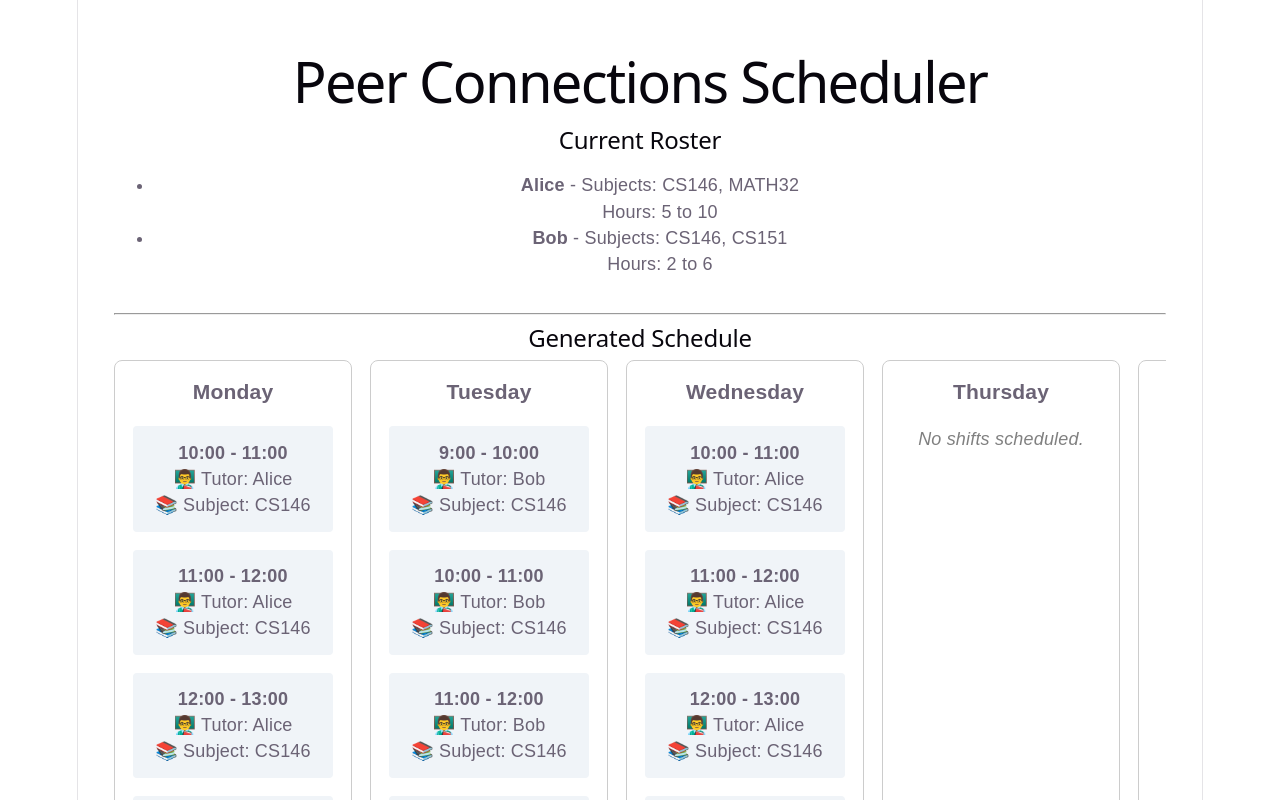
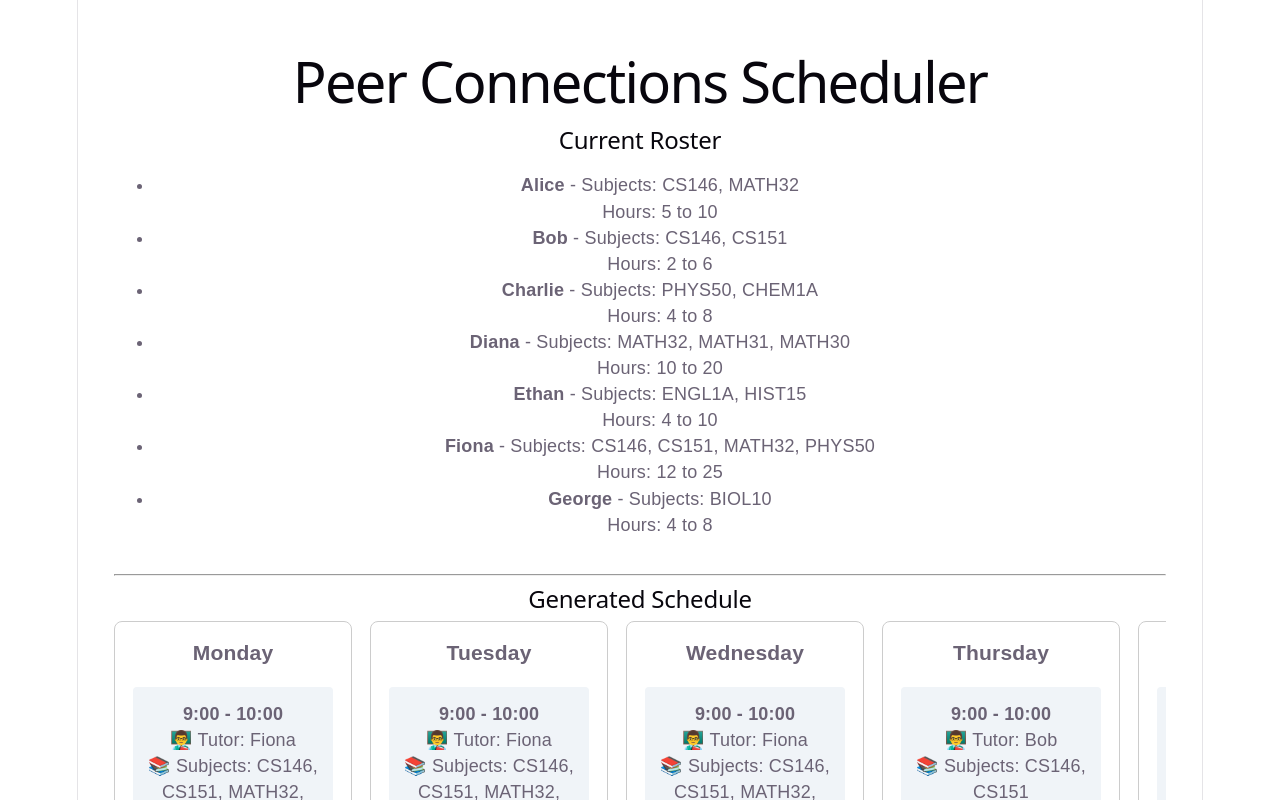
Before and after one commit to zbernales/peer-connections-scheduler, a React (Vite) app: page / in a window 1280 px wide. Shown: the top 800 px of the page. Built offline with nearby package versions, Linux system fonts and the light colour scheme.

Commit message:
Modifided algorithm to book tutors concurrently and added more mock data

```diff
--- a/src/App.tsx
+++ b/src/App.tsx
@@ -50,7 +50,7 @@ function App() {
                       <br />
                       👨‍🏫 Tutor: {tutorName}
                       <br />
-                      📚 Subject: {shift.subject}
+                      📚 Subjects: {shift.subjects.join(', ')}
                     </div>
                   );
                 })
--- a/src/data/mockTutors.tsx
+++ b/src/data/mockTutors.tsx
@@ -22,5 +22,64 @@ export const mockTutors: Tutor[] = [
       { day: 'Tuesday', startTime: '09:00', endTime: '15:00' },
       { day: 'Thursday', startTime: '09:00', endTime: '15:00' }
     ]
+  },
+  {
+    id: '3',
+    name: 'Charlie',
+    subjects: ['PHYS50', 'CHEM1A'], // Brings entirely unique subjects
+    minHours: 4,
+    maxHours: 8,
+    availability: [
+      { day: 'Monday', startTime: '09:00', endTime: '12:00' },
+      { day: 'Wednesday', startTime: '09:00', endTime: '12:00' },
+      { day: 'Friday', startTime: '09:00', endTime: '12:00' }
+    ]
+  },
+  {
+    id: '4',
+    name: 'Diana',
+    subjects: ['MATH32', 'MATH31', 'MATH30'], // Heavy math overlap
+    minHours: 10,
+    maxHours: 20, // Needs a lot of hours
+    availability: [
+      { day: 'Monday', startTime: '13:00', endTime: '17:00' },
+      { day: 'Tuesday', startTime: '13:00', endTime: '17:00' },
+      { day: 'Wednesday', startTime: '13:00', endTime: '17:00' },
+      { day: 'Thursday', startTime: '13:00', endTime: '17:00' },
+      { day: 'Friday', startTime: '13:00', endTime: '17:00' }
+    ]
+  },
+  {
+    id: '5',
+    name: 'Ethan',
+    subjects: ['ENGL1A', 'HIST15'], // Humanities representation
+    minHours: 4,
+    maxHours: 10,
+    availability: [
+      { day: 'Tuesday', startTime: '10:00', endTime: '16:00' },
+      { day: 'Thursday', startTime: '10:00', endTime: '16:00' }
+    ]
+  },
+  {
+    id: '6',
+    name: 'Fiona',
+    subjects: ['CS146', 'CS151', 'MATH32', 'PHYS50'], // The "Super Tutor" (high overlap)
+    minHours: 12,
+    maxHours: 25,
+    availability: [
+      { day: 'Monday', startTime: '09:00', endTime: '17:00' },
+      { day: 'Tuesday', startTime: '09:00', endTime: '17:00' },
+      { day: 'Wednesday', startTime: '09:00', endTime: '17:00' }
+    ]
+  },
+  {
+    id: '7',
+    name: 'George',
+    subjects: ['BIOL10'], // Highly constrained
+    minHours: 4,
+    maxHours: 8,
+    availability: [
+      { day: 'Friday', startTime: '09:00', endTime: '17:00' } // Only works Fridays
+    ]
   }
 ];
--- a/src/types.tsx
+++ b/src/types.tsx
@@ -18,7 +18,7 @@ export interface Tutor {
 export interface Shift {
   id: string;
   tutorId: string;
-  subject: string;
+  subjects: string[];
   day: DayOfWeek;
   startTime: string;
   endTime: string;
--- a/src/utils/scheduler.tsx
+++ b/src/utils/scheduler.tsx
@@ -26,6 +26,9 @@ function isAlreadyWorking(tutorId: string, day: DayOfWeek, hour: number, current
   });
 }
 
+// Add this constant near the top of your scheduler.ts file
+const IDEAL_TUTORS_PER_HOUR = 3; // Adjust this dial based on your budget/demand!
+
 export function generateSchedule(tutors: Tutor[]): Shift[] {
   const schedule: Shift[] = [];
   const hoursAssigned: Record<string, number> = {};
@@ -34,45 +37,63 @@ export function generateSchedule(tutors: Tutor[]): Shift[] {
   for (const day of DAYS) {
     for (let hour = START_HOUR; hour < END_HOUR; hour++) {
 
-      // 1. Gather EVERY tutor who is legally allowed to work right now
-      const eligibleTutors = tutors.filter(tutor => {
+      // 1. Gather everyone legally allowed to work this hour
+      let eligibleTutors = tutors.filter(tutor => {
         const canWork = isAvailable(tutor, day, hour);
         const notWorking = !isAlreadyWorking(tutor.id, day, hour, schedule);
         const underMaxHours = hoursAssigned[tutor.id] < tutor.maxHours;
         return canWork && notWorking && underMaxHours;
       });
 
-      // 2. If no one is eligible, leave the slot empty and move to the next hour
-      if (eligibleTutors.length === 0) continue;
+      // 2. Track what subjects are currently being covered THIS hour
+      const coveredSubjectsThisHour = new Set<string>();
+      let tutorsScheduledThisHour = 0;
 
-      // 3. Sort the eligible tutors to prioritize those who need hours!
+      // 3. Keep assigning shifts until we hit our ideal limit OR run out of people
+      while (eligibleTutors.length > 0 && tutorsScheduledThisHour < IDEAL_TUTORS_PER_HOUR) {
+
+        // --- THE MAGIC SORT ---
         eligibleTutors.sort((a, b) => {
+          // Calculate how many *currently uncovered* subjects each tutor brings
+          const aNewSubjects = a.subjects.filter(sub => !coveredSubjectsThisHour.has(sub)).length;
+          const bNewSubjects = b.subjects.filter(sub => !coveredSubjectsThisHour.has(sub)).length;
+
+          // Rule 1: Whoever brings the most new subjects to the floor wins
+          if (aNewSubjects !== bNewSubjects) {
+            return bNewSubjects - aNewSubjects; // Sort descending
+          }
+
+          // Rule 2: If they bring the same amount of new subjects, who needs minHours?
           const aNeedsMin = hoursAssigned[a.id] < a.minHours;
           const bNeedsMin = hoursAssigned[b.id] < b.minHours;
-
-        // Rule A: Someone who hasn't hit minHours beats someone who has
           if (aNeedsMin && !bNeedsMin) return -1;
           if (!aNeedsMin && bNeedsMin) return 1;
 
-        // Rule B: If both need minHours (or both have hit it), give the shift
-        // to whoever has the fewest hours currently assigned to them.
+          // Rule 3: Tie-breaker - who has worked the least overall this week?
           return hoursAssigned[a.id] - hoursAssigned[b.id];
         });
 
-      // 4. Pick the winner (the first person in our newly sorted list)
+        // 4. Pick the winner!
         const winner = eligibleTutors[0];
 
         const newShift: Shift = {
           id: crypto.randomUUID(),
           tutorId: winner.id,
-        subject: winner.subjects[0], // We are still just picking their first subject
+          subjects: winner.subjects,
           day: day,
           startTime: `${hour}:00`,
           endTime: `${hour + 1}:00`
         };
 
+        // 5. Bookkeeping: Update all our trackers
         schedule.push(newShift);
         hoursAssigned[winner.id] += 1;
+        winner.subjects.forEach(sub => coveredSubjectsThisHour.add(sub));
+        tutorsScheduledThisHour++;
+
+        // 6. Remove the winner from the eligible pool so they don't get scheduled twice in the same hour
+        eligibleTutors = eligibleTutors.filter(t => t.id !== winner.id);
+      }
     }
   }
 
```
Lines whose indentation alone changed are shown as unchanged.
